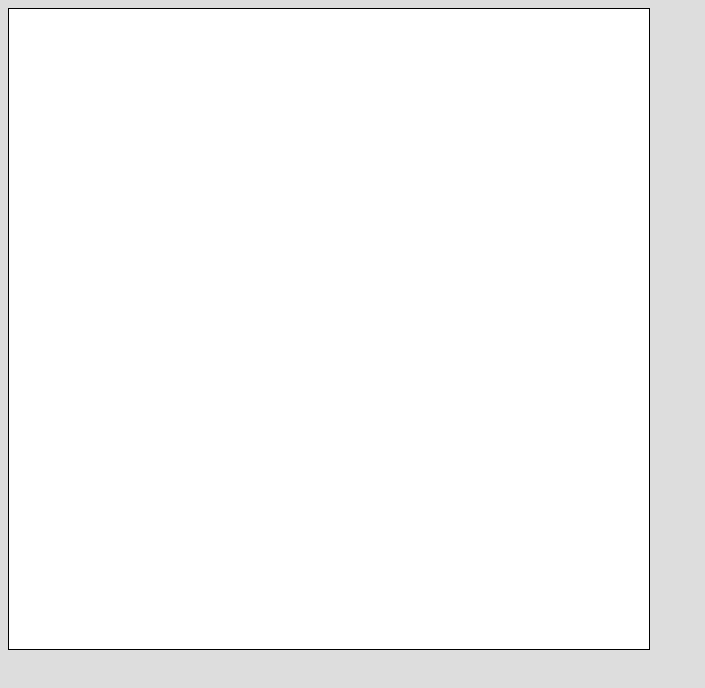
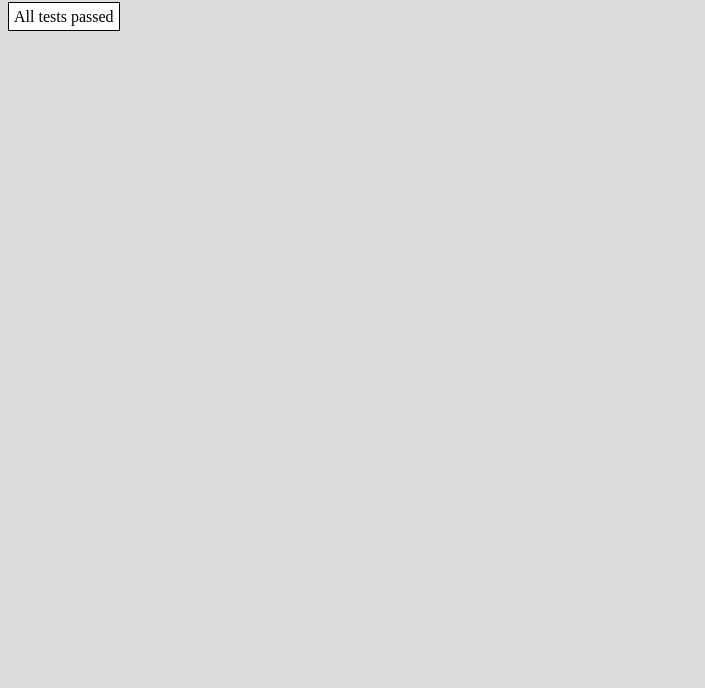
Before and after one commit to Wildtrack/maze, a plain HTML site: page test.html in a window 1280 px wide. Shown: the whole page, without its empty margins (0-705 px from the left). Drawn offline with Linux system fonts and the light colour scheme.

Commit message:
Small changes to add some visual output for tests

```diff
--- a/maze.css
+++ b/maze.css
@@ -5,3 +5,8 @@ background-color: #fff;
 body {
 background-color: #ddd;
 }
+span {
+border: solid 1px black;
+background-color: #fff;
+padding:5px;
+}
--- a/test.html
+++ b/test.html
@@ -6,7 +6,7 @@
     <meta charset='utf-8'>
   </head>
   <body>
-    <canvas id="canvas_id" width="640" height="640"></canvas>
+    <span id="log"></span>
     <script type="text/javascript" src="./canvasengine-1.3.2.all.min.js"></script>
     <script type="text/javascript" src="./testRig.js"></script>
     <script type="text/javascript" src="./mazeModel.js"></script>
--- a/testRig.js
+++ b/testRig.js
@@ -3,5 +3,6 @@ var TestRig = TestRig || {
 		if(!cond) {
 			console.log("Assertion failed: " + message);
 		}
+		return cond;
 	}
 };
--- a/test_mazeModel.js
+++ b/test_mazeModel.js
@@ -1,32 +1,38 @@
 var N_CONST = AMaze.model.N_CONST, E_CONST = AMaze.model.E_CONST,
-S_CONST = AMaze.model.S_CONST, W_CONST = AMaze.model.W_CONST;
+S_CONST = AMaze.model.S_CONST, W_CONST = AMaze.model.W_CONST,
+testsPassing = true;
 
 //sanity check, constructor should construct
 var modelTest = new AMaze.model.Maze();
-TestRig.assertTrue(modelTest.width == modelTest.board.length, "Reported width ("+modelTest.width+") not same as actual width ("+modelTest.board.length);
-TestRig.assertTrue(modelTest.width == AMaze.model.DEF_WIDTH, "Idiot proofing: width = default width");
+testsPassing &= TestRig.assertTrue(modelTest.width == modelTest.board.length, "Reported width ("+modelTest.width+") not same as actual width ("+modelTest.board.length);
+testsPassing &=TestRig.assertTrue(modelTest.width == AMaze.model.DEF_WIDTH, "Idiot proofing: width = default width");
 
 //checking that path making works correctly
 var expectedExits = (E_CONST | S_CONST);
 modelTest.makeAccessible(0,0, (N_CONST | S_CONST | E_CONST | W_CONST));
-TestRig.assertTrue(modelTest.board[0][0] == expectedExits, "board[0][0] is incorrectly accessible: " + modelTest.board[0][0] + ", not " + expectedExits);
-TestRig.assertTrue(modelTest.board[0][1] == N_CONST, "board[0][1] is incorrectly accessible: " + modelTest.board[0][1] + ", not " + N_CONST);
-TestRig.assertTrue(modelTest.board[1][0] == W_CONST, "board[1][0] is incorrectly accessible: " + modelTest.board[1][0] + ", not " + W_CONST);
+testsPassing &=TestRig.assertTrue(modelTest.board[0][0] == expectedExits, "board[0][0] is incorrectly accessible: " + modelTest.board[0][0] + ", not " + expectedExits);
+testsPassing &=TestRig.assertTrue(modelTest.board[0][1] == N_CONST, "board[0][1] is incorrectly accessible: " + modelTest.board[0][1] + ", not " + N_CONST);
+testsPassing &=TestRig.assertTrue(modelTest.board[1][0] == W_CONST, "board[1][0] is incorrectly accessible: " + modelTest.board[1][0] + ", not " + W_CONST);
 
 //accessible exits should report correct exits (relies on above not failing)
 var exits = modelTest.accessibleExits(0,0);
-TestRig.assertTrue(exits == expectedExits, "board[0][0]'s reported accessible exits " + exits + ", not " + expectedExits);
+testsPassing &=TestRig.assertTrue(exits == expectedExits, "board[0][0]'s reported accessible exits " + exits + ", not " + expectedExits);
 
 //constructor should make correct sized board
 var testWidth = 15, testHeight = 8;
 modelTest = new AMaze.model.Maze({width:testWidth,height:testHeight});
-TestRig.assertTrue(modelTest.board.length == modelTest.width, "Reported width ("+modelTest.width+") not same as actual width ("+modelTest.board.length);
-TestRig.assertTrue(modelTest.board[0].length == modelTest.height, "Reported height ("+modelTest.height+") not same as actual height ("+modelTest.board[0].length);
-TestRig.assertTrue(modelTest.width == testWidth, "nonstandard width incorrect, " +modelTest.width+ " instead of "+testWidth);
-TestRig.assertTrue(modelTest.height == testHeight, "nonstandard height incorrect, " +modelTest.height+ " instead of "+testHeight);
+testsPassing &=TestRig.assertTrue(modelTest.board.length == modelTest.width, "Reported width ("+modelTest.width+") not same as actual width ("+modelTest.board.length);
+testsPassing &=TestRig.assertTrue(modelTest.board[0].length == modelTest.height, "Reported height ("+modelTest.height+") not same as actual height ("+modelTest.board[0].length);
+testsPassing &=TestRig.assertTrue(modelTest.width == testWidth, "nonstandard width incorrect, " +modelTest.width+ " instead of "+testWidth);
+testsPassing &=TestRig.assertTrue(modelTest.height == testHeight, "nonstandard height incorrect, " +modelTest.height+ " instead of "+testHeight);
 
 //another path making check
 var testX = 3, testY = 4;
 expectedExits = (N_CONST | E_CONST | S_CONST | W_CONST);
 modelTest.makeAccessible(testX,testY, expectedExits);
-TestRig.assertTrue(modelTest.board[testX][testY] == expectedExits, "board["+testX+"]["+testY+"] is incorrectly accessible: " + modelTest.board[testY][testY] + ", not " + expectedExits);
+testsPassing &=TestRig.assertTrue(modelTest.board[testX][testY] == expectedExits, "board["+testX+"]["+testY+"] is incorrectly accessible: " + modelTest.board[testY][testY] + ", not " + expectedExits);
+
+var span = document.getElementById('log');
+
+if(typeof span !== "undefined")
+	span.appendChild( document.createTextNode(testsPassing? "All tests passed" : "Tests failed, check console log") );
```
